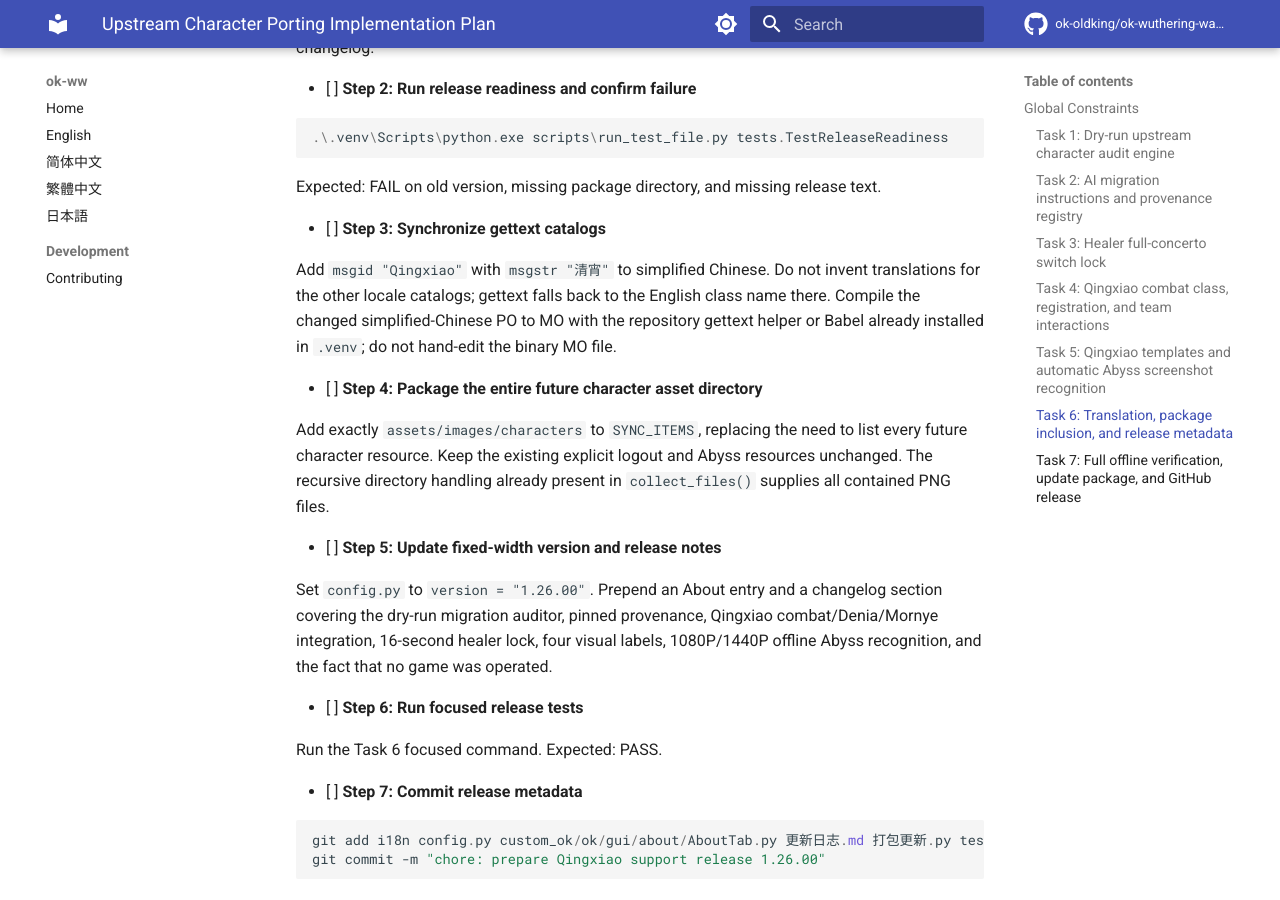
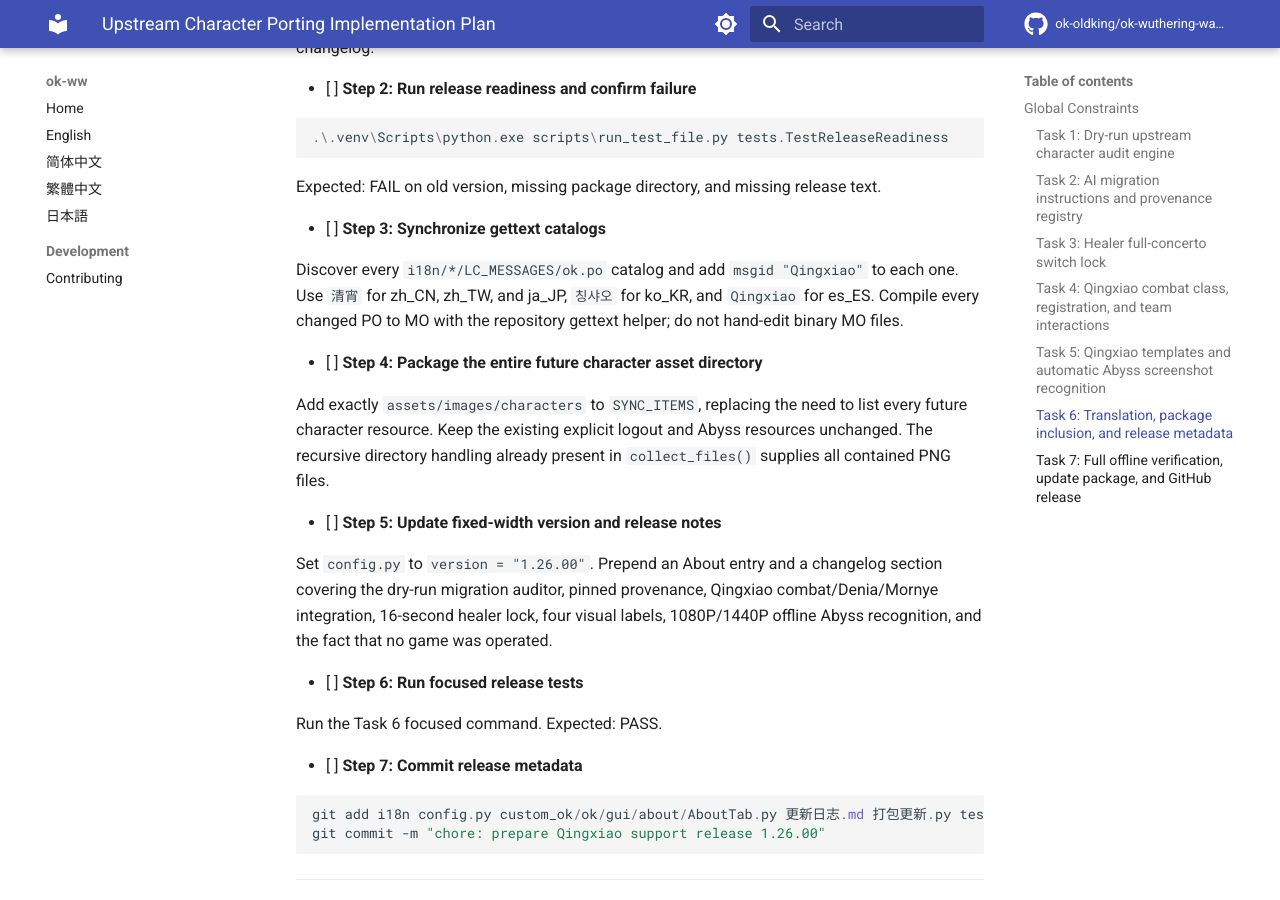
Before and after one commit to xihuojun2020-tech/okww-custom, an MkDocs documentation site: the page built from docs/superpowers/plans/2026-09-02-upstream-character-porting.md, in a window 1280 px wide and 900 px high, scrolled down 12239 px. Built offline with MkDocs 1.6.1 and Material for MkDocs 9.7.7, drawn with Linux system fonts in a browser that asks for light colours; comment, search, counter and statistics services are not loaded.

Commit message:
chore: translate Qingxiao across supported locales

```diff
--- a/docs/superpowers/plans/2026-09-02-upstream-character-porting.md
+++ b/docs/superpowers/plans/2026-09-02-upstream-character-porting.md
@@ -532,7 +532,7 @@ Expected: FAIL on old version, missing package directory, and missing release te
 
 - [ ] **Step 3: Synchronize gettext catalogs**
 
-Add `msgid "Qingxiao"` with `msgstr "清宵"` to simplified Chinese. Do not invent translations for the other locale catalogs; gettext falls back to the English class name there. Compile the changed simplified-Chinese PO to MO with the repository gettext helper or Babel already installed in `.venv`; do not hand-edit the binary MO file.
+Discover every `i18n/*/LC_MESSAGES/ok.po` catalog and add `msgid "Qingxiao"` to each one. Use `清宵` for zh_CN, zh_TW, and ja_JP, `칭샤오` for ko_KR, and `Qingxiao` for es_ES. Compile every changed PO to MO with the repository gettext helper; do not hand-edit binary MO files.
 
 - [ ] **Step 4: Package the entire future character asset directory**
 
```
Also changed, not shown: docs/superpowers/specs/2026-09-02-upstream-character-porting-design.md (+1 -1 lines), 10 other files.
